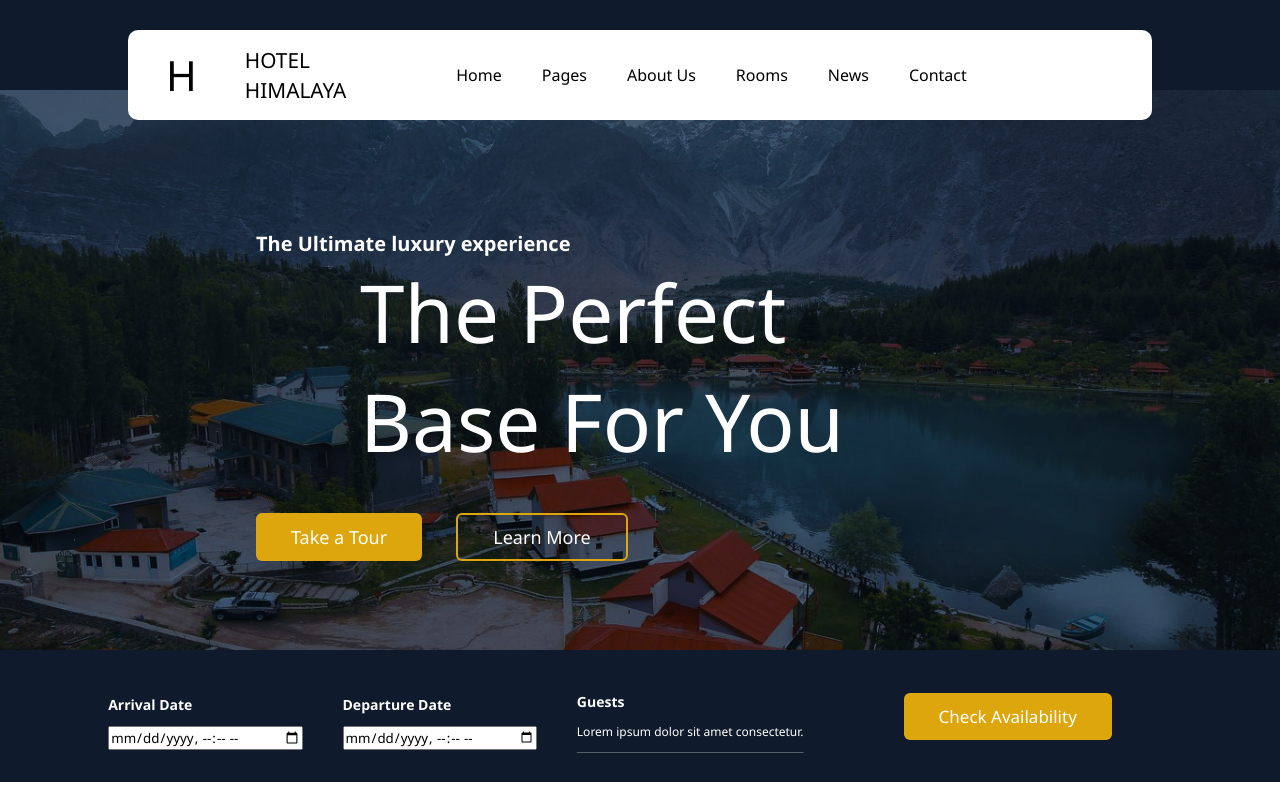
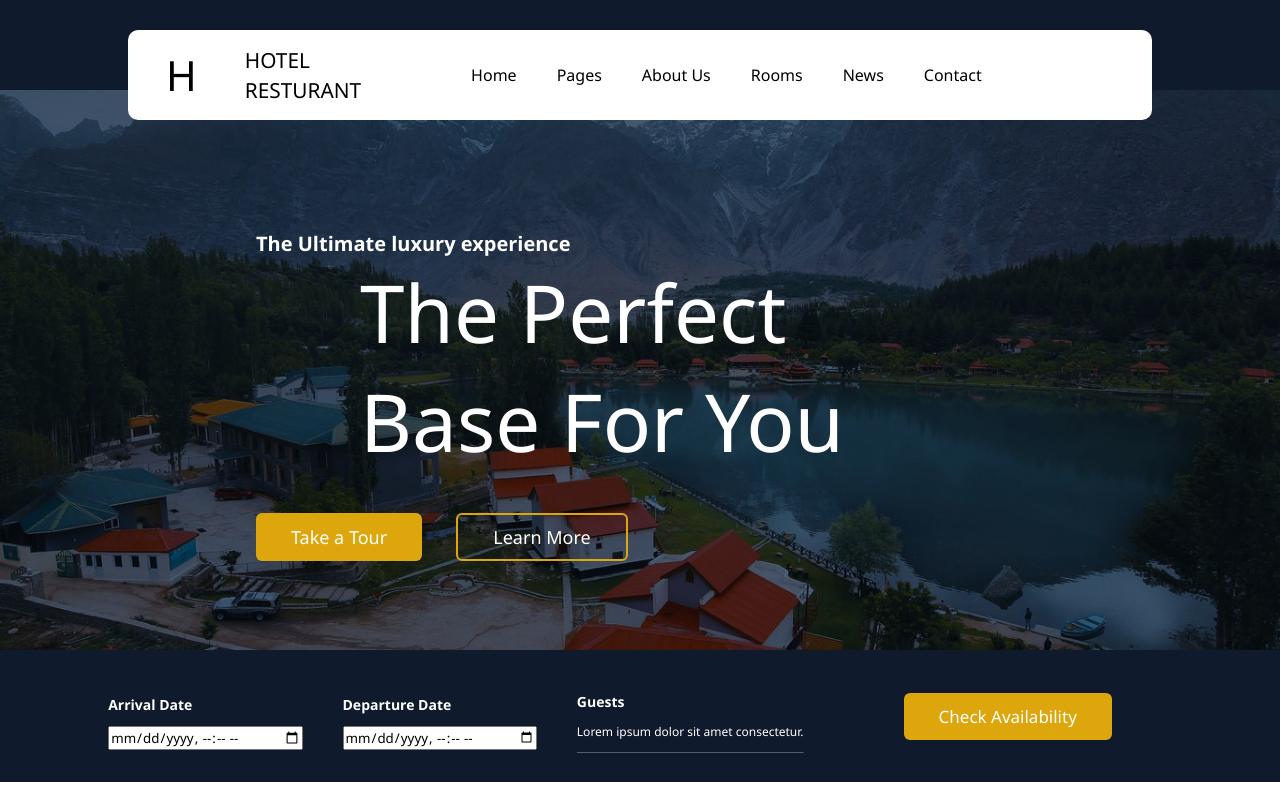
Before and after one commit to agha-naveed/hotel-resturant, a plain HTML site: page index.html in a window 1280 px wide. Shown: the top 800 px of the page. Drawn offline with Linux system fonts and the light colour scheme.

Commit message:
Changed Name

```diff
--- a/index.html
+++ b/index.html
@@ -3,7 +3,7 @@
 <head>
     <meta charset="UTF-8">
     <meta name="viewport" content="width=device-width, initial-scale=1.0">
-    <title>Hotel Himalaya</title>
+    <title>Hotel Resturant</title>
     <link rel="stylesheet" href="style.css" />
     <link rel="stylesheet" href="mobile.css" />
 </head>
@@ -12,7 +12,7 @@
         <nav class="navbar">
 
             <h1 class="logo">H</h1>
-            <h1 class="logo1">Hotel<br/>Himalaya</h1>
+            <h1 class="logo1">Hotel<br/>Resturant</h1>
             <ul class="nav-link">
                 <li><a href="index.html" class="active">Home</a></li>
                 <li><a href="#">Pages</a></li>
@@ -226,7 +226,7 @@
             <div class="left-side footer-top">
                 <div class ="F-logo">
                     <h1 class="H-logo">H</h1>
-                    <h2>Hotel<br/>Himalaya</h2>
+                    <h2>Hotel<br/>Resturant</h2>
                 </div>
                 <div class="F-text">
                     <p>Lorem ipsum dolor sit amet consectetur adipisicing elit. Nobis minima sed saepe ipsam illo autem sunt! Ratione repudiandae magni dolorum nulla dolore odit asperiores molestias</p>
@@ -295,7 +295,7 @@
                         </div>
                         <div class="contact-text">
                             <h3>Location</h3>
-                            <p>Mehdi Colony,Near Clifton Pull Skd.</p>
+                            <p>In The World</p>
                         </div>
                     </div>
 
```
